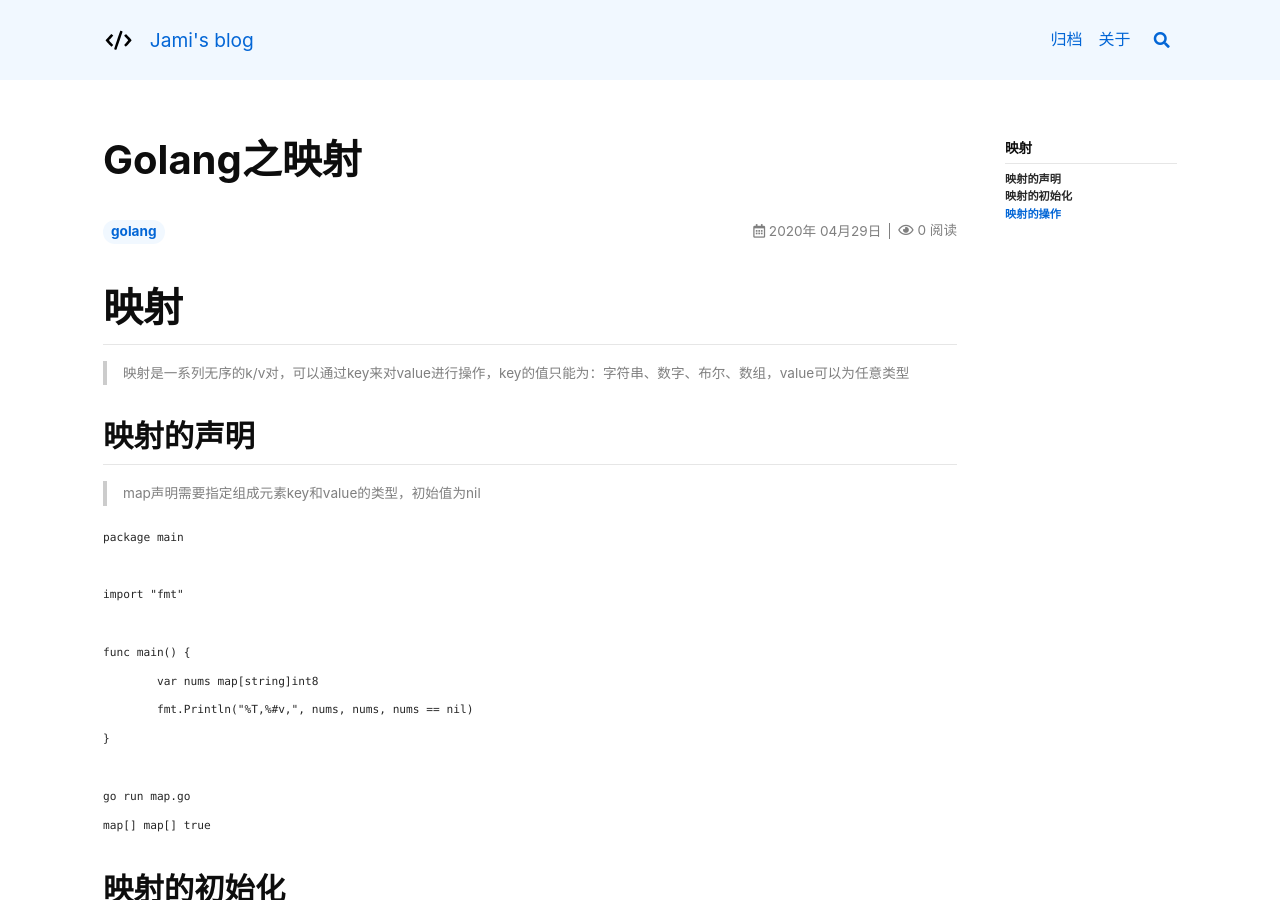
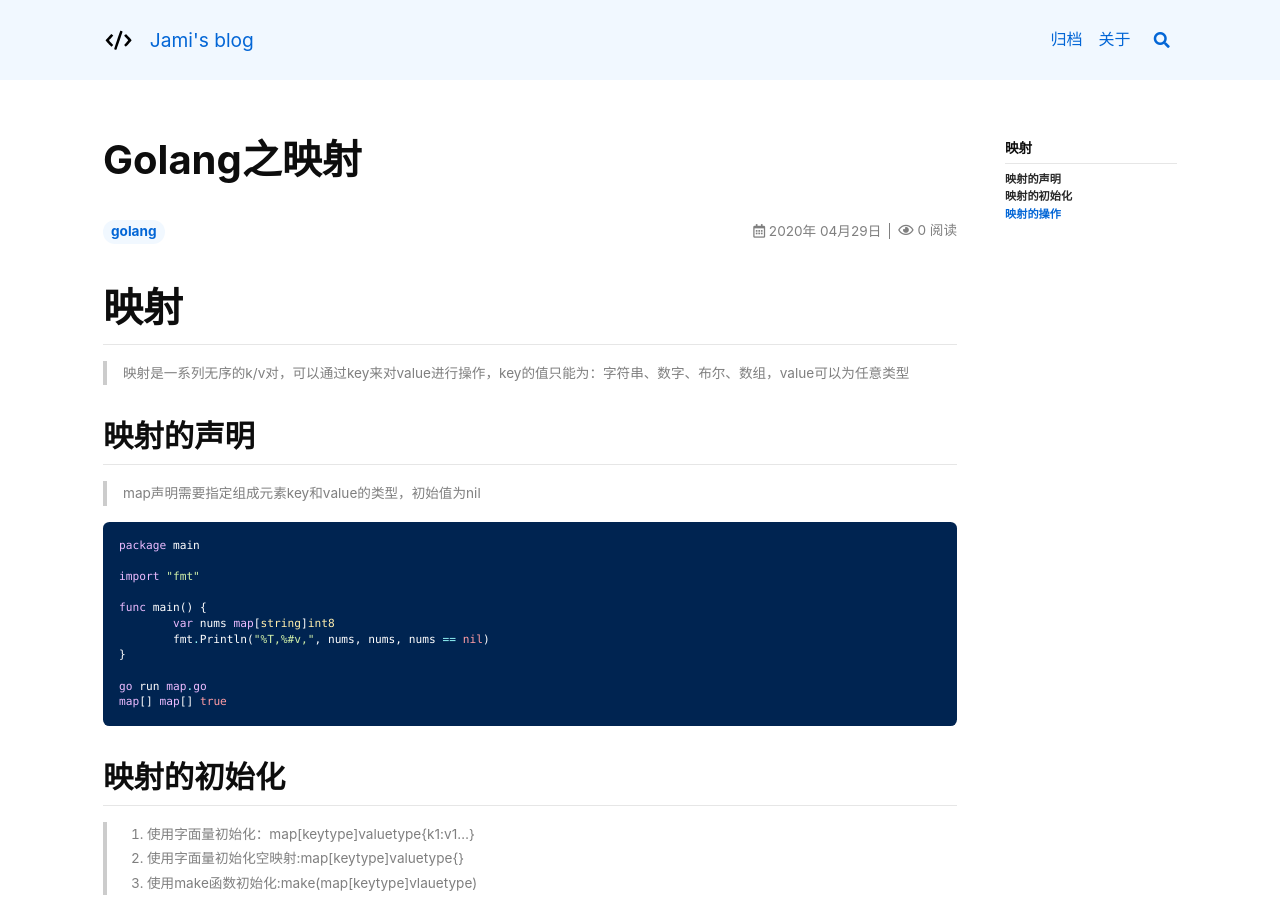
Before and after one commit to jijianming/jijianming.github.io, a Jekyll site: the page built from _posts/2020-04-29-Golang之映射.md, in a window 1280 px wide and 900 px high. Built offline with Jekyll 4.4.1, drawn with Linux system fonts in a browser that asks for light colours; nearby versions of some CDN libraries; comment, search, counter and statistics services are not loaded.

Commit message:
Update 2020-04-29-Golang之映射.md

````diff
--- a/_posts/2020-04-29-Golang之映射.md
+++ b/_posts/2020-04-29-Golang之映射.md
@@ -13,7 +13,7 @@ mathjax: true
 
 > map声明需要指定组成元素key和value的类型，初始值为nil
 
-```golange
+```golang
 package main
 
 import "fmt"
````
